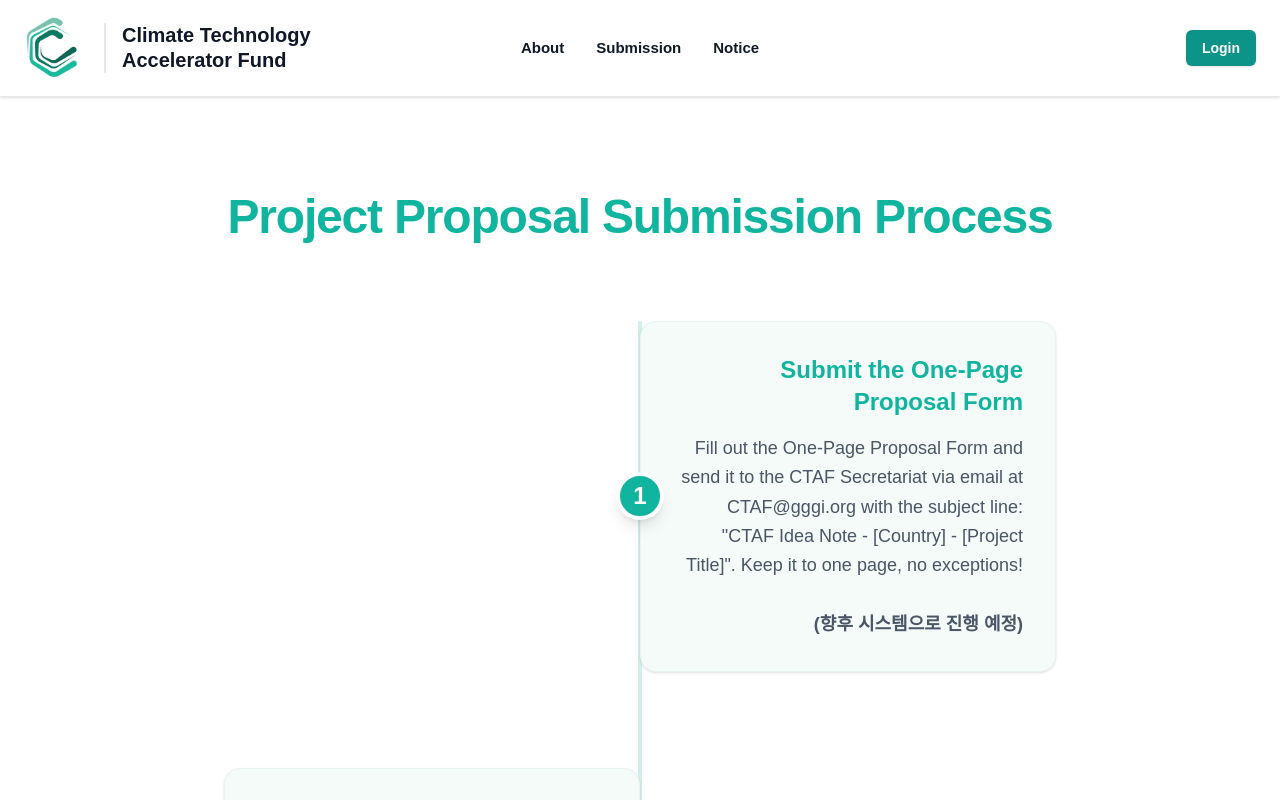
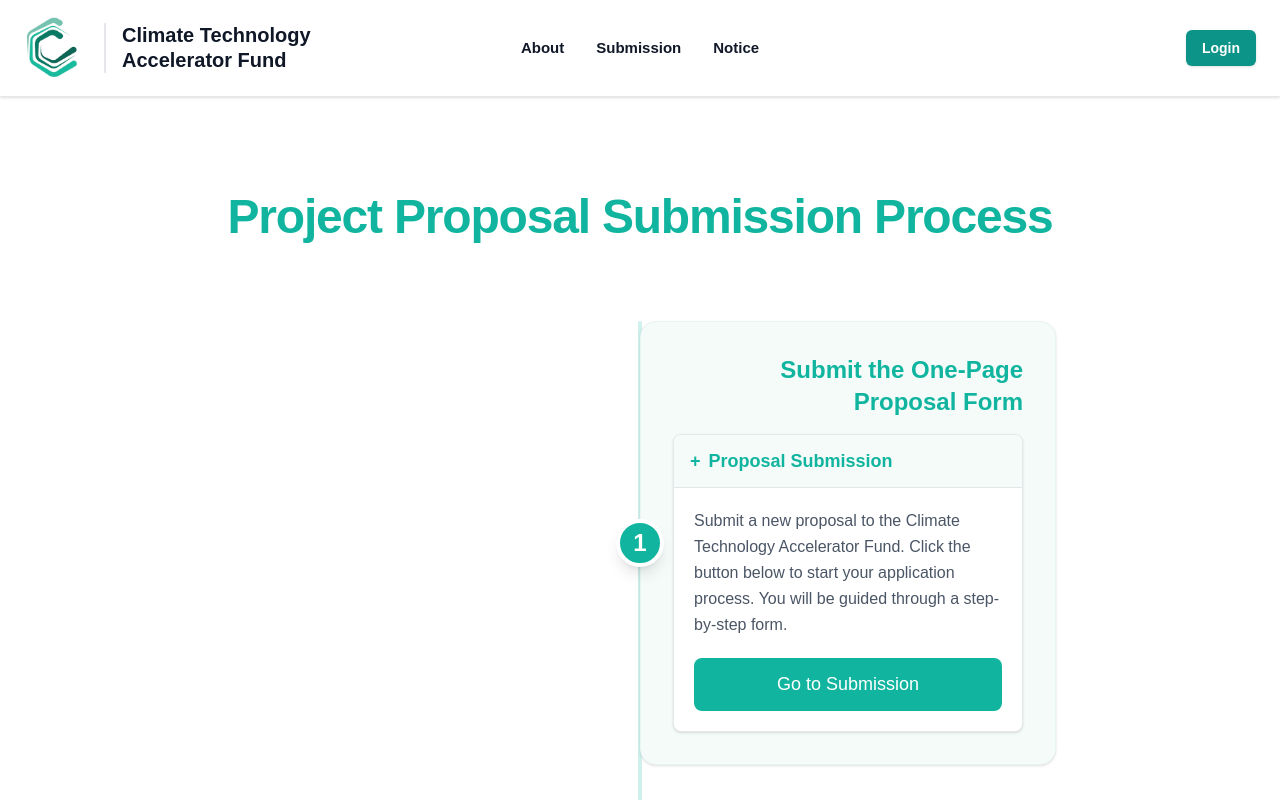
Before and after one commit to LzLLC2022/CPMS, a Next.js app: page /about/submission-process in a window 1280 px wide. Shown: the top 800 px of the page. Built offline with nearby package versions, Linux system fonts and the light colour scheme.

Commit message:
fix: replace Step 1 description with Registration card component

```diff
--- a/src/app/about/submission-process/page.tsx
+++ b/src/app/about/submission-process/page.tsx
@@ -1,4 +1,5 @@
 import React from 'react';
+import Link from 'next/link';
 
 export default function SubmissionProcessPage() {
   const steps = [
@@ -6,10 +7,24 @@ export default function SubmissionProcessPage() {
       num: 1,
       title: 'Submit the One-Page Proposal Form',
       desc: (
-        <>
-          Fill out the One-Page Proposal Form and send it to the CTAF Secretariat via email at CTAF@gggi.org with the subject line: "CTAF Idea Note - [Country] - [Project Title]". Keep it to one page, no exceptions! <br/><br/>
-          <strong>(향후 시스템으로 진행 예정)</strong>
-        </>
+        <div className="bg-white rounded-lg border border-gray-200 shadow-sm overflow-hidden mt-4 text-left">
+          <div className="bg-[#F4FBF9] px-4 py-3 border-b border-gray-200">
+            <h4 className="font-bold text-[#11B59F] flex items-center gap-2 text-lg">
+              <span>+</span> Proposal Submission
+            </h4>
+          </div>
+          <div className="p-5 space-y-5">
+            <p className="text-gray-600 text-base leading-relaxed">
+              Submit a new proposal to the Climate Technology Accelerator Fund. Click the button below to start your application process. You will be guided through a step-by-step form.
+            </p>
+            <Link
+              href="/proposal"
+              className="block w-full py-3 bg-[#11B59F] hover:bg-[#0e9582] text-white text-center rounded-lg font-medium transition-colors"
+            >
+              Go to Submission
+            </Link>
+          </div>
+        </div>
       )
     },
     {
```
